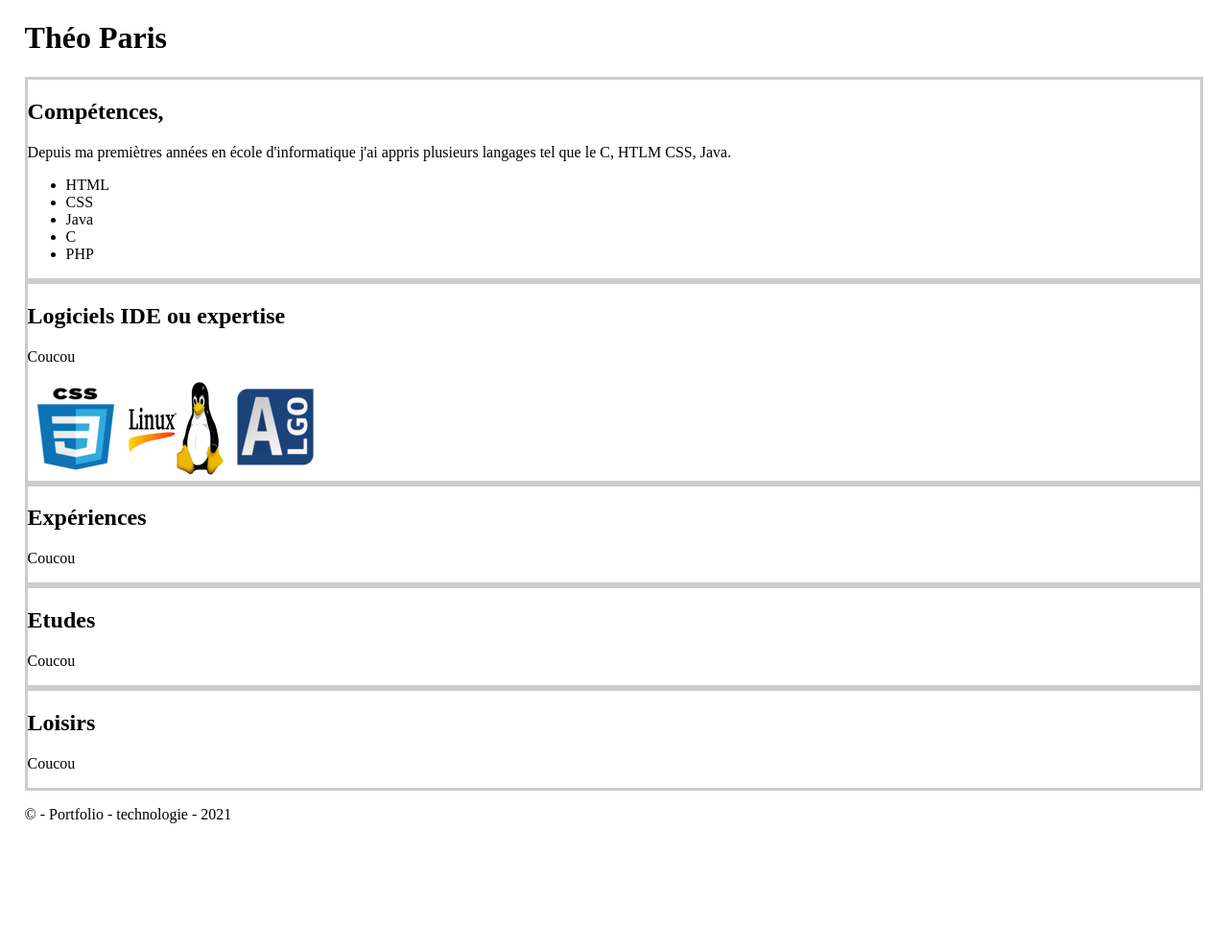
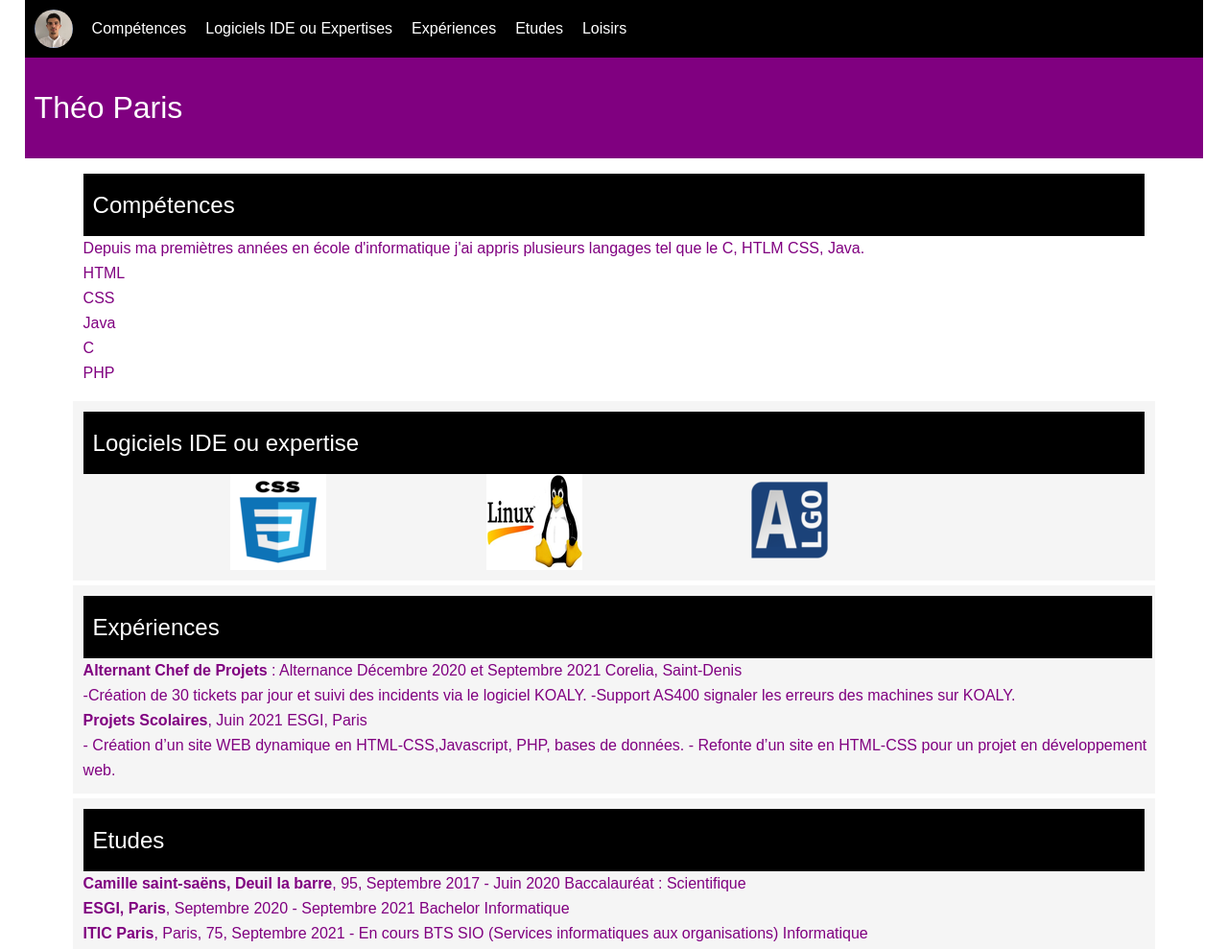
Before and after one commit to theo954/Portfolio, a plain HTML site: page index.html in a window 1280 px wide. Shown: the top 989 px of the page at 96% size. Before the commit the page ends 874 px from the top, so only its background shows below. Drawn offline with Linux system fonts and the light colour scheme.

Commit message:
second commit

```diff
--- a/css/style.css
+++ b/css/style.css
@@ -1,73 +1,155 @@
+html{
+  font-size: 62.5%;
+}
+h1, h2, h3, p, figure, ul, ol{
+  margin: 0;
+  padding: 0;
+}
+a{
+  text-decoration: none;
+  color: #fff;
+}
+
 body {
+    font: 1.6rem sans-serif;
     padding: 0 2%;
     margin: 0;
+    background-repeat: no-repeat;
+}
+header{
+    background-color: purple;
+      padding: 1rem;
+
+
+}
+header h1{
+  color: #fff;
+  line-height: 8.5rem;
+  font-weight: normal;
 }
 section{
-    border-color: #ccc;
-    border-style: solid;
-    border-width: 0.2rem;
+    border-color:transparent;
+    border-style: outset;
+    overflow: hidden;
+    border-width: 0.1rem;
+    margin-bottom: 0.5rem;
+    margin-top: 0.5rem;
+    padding: 1rem;
+
+}
+section h2{
+  line-height: 4.5rem;
+  padding: 1rem;
+  color: #fff;
+  font-weight: normal;
+}
+section p, section ul{
+  line-height: 2.6rem;
 }
 nav {
     display: flex;
     flex-wrap: wrap;
-    justify-content: space-between;
     align-items: center;
-    background-color: white;
+    background-color: black;
     position: sticky;
     top: 0;
+    padding: 1rem;
+
 }
+
 nav .profile{
     display: flex;
     align-items: center;
+    background-color: black;
+
 }
+
 nav .profile img{
-    width: 40px;
-    height: 40px;
+    width: 4rem;
+    height: 4rem;
     border-radius: 50%;
+
 }
+
 nav ul{
     display: flex;
     list-style-type: none;
+    color: Purple;
 }
+
 nav ul li{
     margin-left: 20px;
     cursor: pointer;
-    border-bottom: 1px solid #fff;
+    color: #fff;
 }
+
 nav ul li:hover{
     border-bottom-color: #000;
 }
+h2{
+    background-color: black;
+}
+
 .page-content{
     margin: 4%;
+    color: Purple;
 }
+
 .page-content header{
-    margin-top:  5% ;
-    max-width: 80%;
+    text-align: center;
 }
+
 .page-content header h1{
-     margin: 0;
      text-align: center;
-     box-sizing: border-box;
-     border: solid #000 50px;
+     margin-left: 50px;
+     margin-right: 50px;
 }
  .logiciel{
-     margin: 0%;
-    text-align: center;
+    margin: 0%;
+
     margin-left: 50px;
+    margin-right: 50px;
+    background-color: whitesmoke;
+    color: Purple;
 }
 .competence{
-    text-align: center;
+    margin-left: 50px;
+    margin-right: 50px;
+
+    color: Purple;
 }
-.experience h1 ul{
-    text-align: right;
-    box-sizing:  border-box;
-    border: white;
+.experience{
+    margin-left: 50px;
+    margin-right: 50px;
+
+    background-color: whitesmoke;
+    padding-right: 0.2rem;
+    color: Purple;
 }
 .etude{
-    text-align: center;
+    margin-left: 50px;
+    margin-right: 50px;
+
+    background-color: whitesmoke;
+    color: Purple;
 }
 .loisir{
-    text-align: center;
+    margin-left: 50px;
+    margin-right: 50px;
+
+    background-color: whitesmoke;
+    color: Purple;
+}
+.figure img{
+  display: inline-block;
+  vertical-align: middle;
+}
+.figure{
+  text-align: center;
+  width: 80rem;
+  margin: 0 auto;
+  display: grid;
+  grid-template-columns: repeat(3, 1fr);
 }
 
 @media screen and (max-width: 700px) {
@@ -78,3 +160,11 @@ nav ul li:hover{
         display: none;
     }
 }
+
+footer{
+    border-style: solid;
+    border-width: 0.2rem;
+    border-spacing: 5px;
+    box-shadow: 1.5rem;
+    text-align: center;
+}
--- a/index.html
+++ b/index.html
@@ -11,12 +11,28 @@
 
   </head>
   <body>
+    <nav>
+          <div class="profile">
+            <img src="assets/theo.png" alt="profile photo">
+          </div>
+    <ul>
+          <li>Compétences</li>
+          <li>Logiciels IDE ou Expertises</li>
+          <li>Expériences</li>
+          <li>Etudes</li>
+          <li>Loisirs</li>
+
+    </ul>
+  </nav>
+
   <header>
         <h1>Théo Paris</h1>
   </header>
+
+<!--zone principale-->
   <main>
-              <section>
-                  <h2>Compétences,</h2>
+    <section class="competence">
+      <h2>Compétences</h2>
         <p>Depuis ma premiètres années en école d'informatique j'ai appris plusieurs langages tel que le C, HTLM CSS, Java.</p>
           <ul>
               <li>HTML</li>
@@ -24,35 +40,58 @@
               <li>Java</li>
               <li>C</li>
               <li>PHP</li>
-
           </ul>
     </section>
-              <section>
+    <section class="logiciel">
         <h2>Logiciels IDE ou expertise</h2>
-                    <p>Coucou</p>
-                      <div role="figure" aria-describedby="image">
-                          <img id="image" src="./assets/css.png" alt="coney">
-                          <img id="image" src="./assets/linux.png" alt="coney">
-                          <img id="image" src="./assets/algo.png" alt="coney">
-
+          <div class="figure" role="group">
+                  <img  src="./assets/css.png" alt="coney">
+                  <img src="./assets/linux.png" alt="coney">
+                  <img src="./assets/algo.png" alt="coney">
           </div>
     </section>
-              <section>
+    <section class="experience">
         <h2>Expériences</h2>
-                    <p>Coucou</p>
+          <ul>
+              <li>
+             <strong>Alternant Chef de Projets</strong> :  Alternance Décembre 2020 et Septembre 2021
+              Corelia, Saint-Denis<br>
+              -Création de 30 tickets par jour et suivi des incidents via le logiciel KOALY.
+              -Support AS400 signaler les erreurs des machines sur KOALY.
+              </li>
+              <li>
+              <strong>Projets Scolaires</strong>, Juin 2021
+              ESGI, Paris<br>
+              - Création d’un site WEB dynamique en HTML-CSS,Javascript, PHP, bases de données.
+              - Refonte d’un site en HTML-CSS pour un projet en développement web.
+
+              </li>
+          </ul>
     </section>
-              <section>
+    <section class="etude">
         <h2>Etudes</h2>
-                    <p>Coucou</p>
+        <p>
+            <strong>Camille saint-saëns, Deuil la barre</strong>, 95, Septembre 2017 - Juin 2020
+            Baccalauréat : Scientifique<br>
+            <strong>ESGI, Paris</strong>, Septembre 2020 - Septembre 2021
+            Bachelor Informatique<br>
+            <strong>ITIC Paris</strong>, Paris, 75, Septembre 2021 - En cours
+            BTS SIO (Services informatiques aux organisations) Informatique
+                    </p>
       </section>
-              <section>
+    <section class="loisir">
         <h2>Loisirs</h2>
-                    <p>Coucou</p>
-              </section
+         <ul>
+                <li>Basket</li>
+                <li>Voyager</li>
+                <li>Manger</li>
+        </ul>
+    </section>
 
 </main>
+<!--footer-->
     <footer>
-        <p>&copy; - Portfolio - technologie - 2021</p>
+          <p>&copy; - Portfolio - Théo Paris - 2021</p>
    </footer>
   </body>
 </html>
```
Also changed, not shown: assets/theo.png (added). Lines whose indentation alone changed are shown as unchanged.
